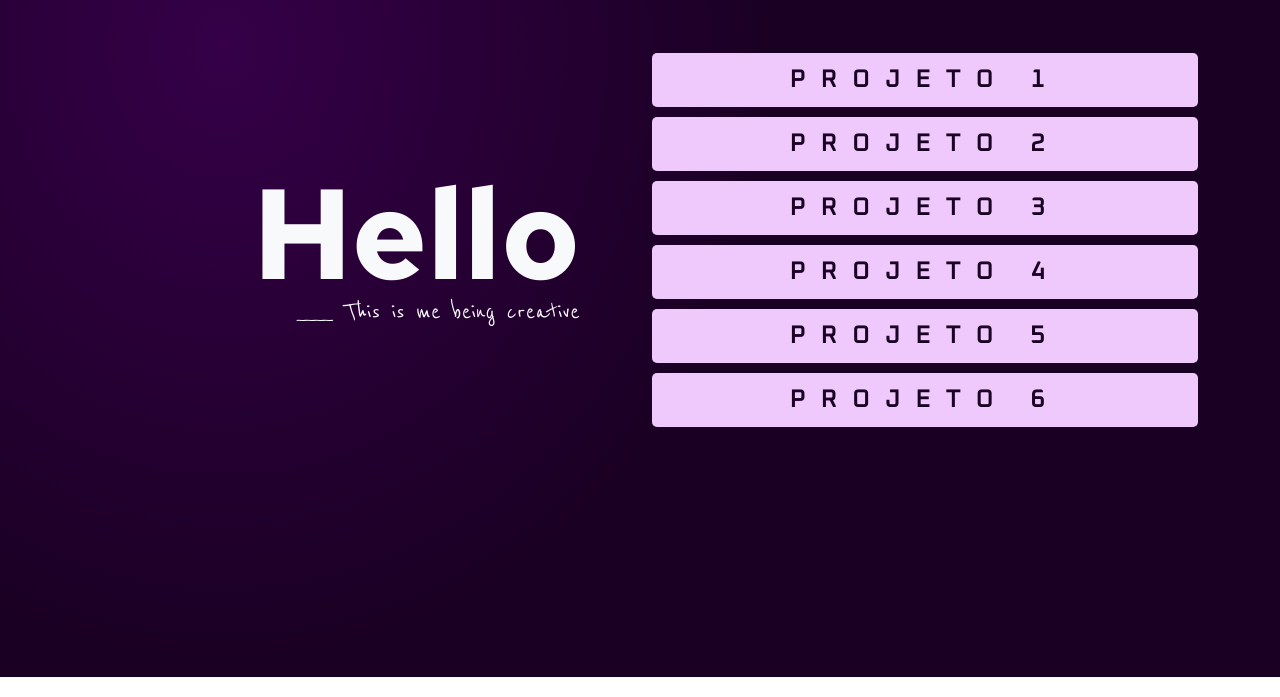
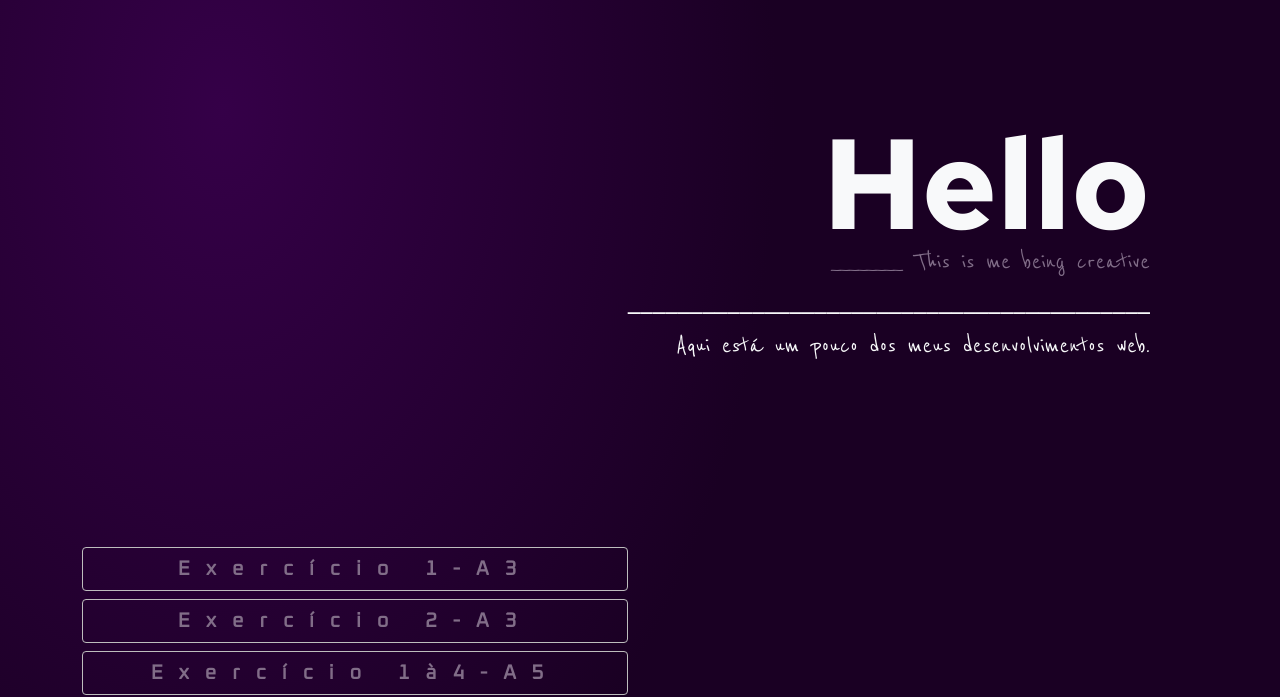
Before and after one commit to lucasvitalmelo/unicsul_ai_portfolio, a plain HTML site: page portifolio/index.html in a window 1280 px wide. Shown: the part 123-820 px from the top of the page. Drawn offline with nearby package versions, Linux system fonts and the light colour scheme.

Commit message:
Links add

```diff
--- a/portifolio/index.html
+++ b/portifolio/index.html
@@ -51,20 +51,22 @@
         <div class="row">
           <div class="meio col d-flex align-items-center justify-content-end">
             <section class="text-end me-5">
-              <h1 class="red-hat">Hello</h1>
-              <span class="reenie fs-3">____ This is me being creative</span>
+              <h1 class="font-redhat text-end">Hello</h1>
+              <span class="font-reenie fs-3">________ This is me being creative</span>
+              <h3>__________________________________________</h3>
+              <p class="font-reenie fs-3">Aqui está um pouco dos meus desenvolvimentos web.</p>
             </section>
 
           </div>
           <div class= "meio2 col-sm-6 d-flex align-items-center">
-            <section class="flex-fill">
-              <a class="d-flex link-light btn" href="#">PROJETO 1</a>
-              <a class="d-flex link-light btn" href="#">PROJETO 2</a>
-              <a class="d-flex link-light btn" href="#">PROJETO 3</a>
-              <a class="d-flex link-light btn" href="#">PROJETO 4</a>
-              <a class="d-flex link-light btn" href="#">PROJETO 5</a>
-              <a class="d-flex link-light btn" href="#">PROJETO 6</a>
-            </section>
+            <section class="d-grid row gap-2 flex-fill col-6 mx-auto font-oxanium">
+              <a class=" fs-5 fw-bold btn link-light" href="../Aula-3/Exercicio-1/index.html" target="_blank">Exercício 1-A3</a>
+              <a class=" fs-5 fw-bold btn link-light" href="../Aula-3/Exercicio 2/index.html" target="_blank">Exercício 2-A3</a>
+              <a class=" fs-5 fw-bold btn link-light" href="../Aula-5/index.html">Exercício 1à4-A5</a>
+              <a class=" fs-5 fw-bold btn link-light" href="#">Exercício 1-A8</a>
+              <a class=" fs-5 fw-bold btn link-light" href="#">Exercício 2-A8</a>
+              <a class=" fs-5 fw-bold btn link-light" href="#">Exercício 1-A9</a>
+              <a class=" fs-5 fw-bold btn link-warning btn" href="../Atividade Avaliativa/Formulario/index.html" target="_blank">EXTRA</a>
           </div>
         </div>
       </div>
--- a/portifolio/style.css
+++ b/portifolio/style.css
@@ -7,14 +7,18 @@ font-family: 'Reenie Beanie', cursive; */
 }
 
 
-.red-hat {
+.font-redhat {
   font-family: 'Red Hat Text', sans-serif;
   font-size: 8rem;
   margin-bottom: -1.2rem;
 }
 
-.reenie{
+.font-reenie{
   font-family: 'Reenie Beanie', cursive;
+}
+
+span{
+  color: #816D88;
 }
 
 .background {
@@ -38,17 +42,8 @@ font-family: 'Reenie Beanie', cursive; */
 }
 
 .meio2 > section > a {
-  background-color: #EFC9FC;
-  border-radius: 5px;
-  margin-bottom: 10px;
-  color: #1a0023;
-  justify-content: center;
-  font-family: Oxanium;
-  font-size: 1.5rem;
-  font-weight: bold;
+  color: #816D88;
   letter-spacing: 1rem ;
-  padding: 0.5rem;
-
-  /* align-items: center; */
+  border: 1px solid rgb(189, 189, 189);
 
 }
```
Also changed, not shown: Aula-3/Exercicio-1/index.html (renamed from Aula-3/Exercicio 1/index-exercice1.html).
